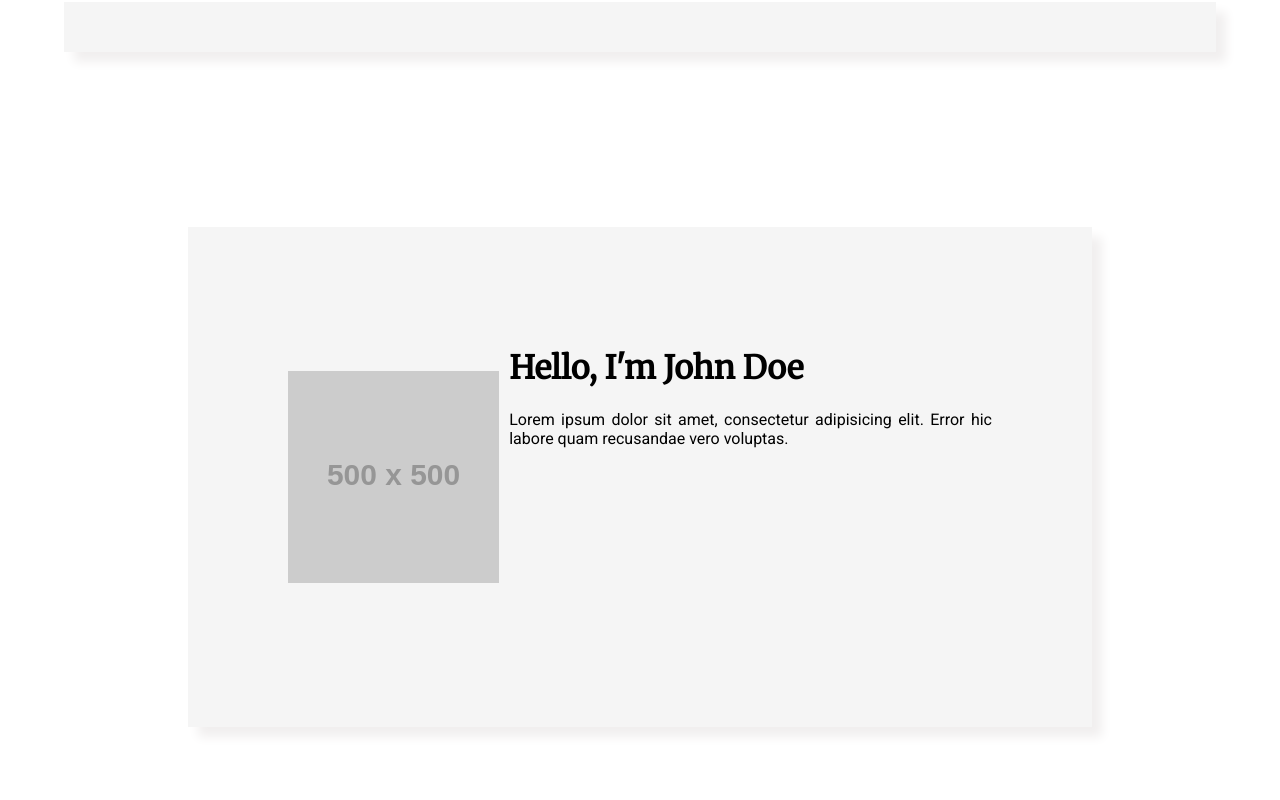
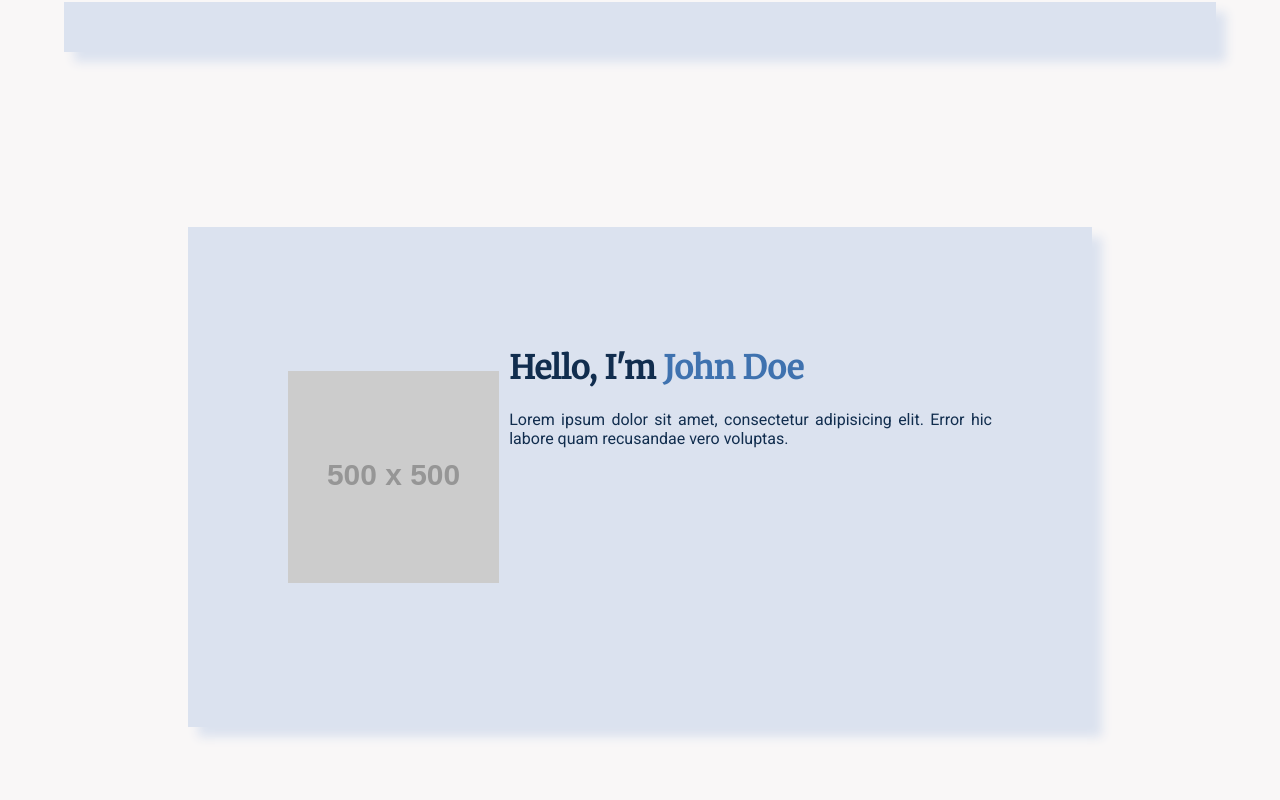
Before and after one commit to ranjithkumarravikumar52/Portfolio, a plain HTML site: page index.html in a window 1280 px wide. Shown: the top 800 px of the page. Drawn offline with Linux system fonts and the light colour scheme; placeholder pictures from the web are drawn by us.

Commit message:
#2. Color wheel sample 1

```diff
--- a/css/styles.css
+++ b/css/styles.css
@@ -1,5 +1,6 @@
 /* TODO media queries below once desktop version is finalized*/
 html, body {
+    background-color: #f9f7f7;
     font-weight: 300;
     margin: 0;
     /*font-family: 'Roboto', sans-serif;*/
@@ -7,8 +8,8 @@ html, body {
 }
 
 .nav-bar {
-    background-color: #F5F5F5;
-    box-shadow: 10px 10px 10px #F1EFEF;
+    background-color: #dbe2ef;
+    box-shadow: 10px 10px 10px #dbe2ef;
     margin: 2px auto;
     min-height: 50px;
     position: sticky;
@@ -18,8 +19,8 @@ html, body {
 }
 
 .hello-container, .objective-container, .summary-container {
-    background-color: #F5F5F5;
-    box-shadow: 10px 10px 10px #F1EFEF;
+    background-color: #dbe2ef;
+    box-shadow: 10px 10px 10px #dbe2ef;
     margin: 175px auto;
     max-height: 100%;
     min-height: 300px;
@@ -60,11 +61,19 @@ html, body {
 }
 
 .side-text-container .side-text-header {
+    color: #112d4e;
     font-family: 'Merriweather', serif;
+    /*color: #3f72af;*/
 }
 
 .side-text-container .side-text-description, .side-text-container .side-text-list {
+    color: #112d4e;
     font-family: 'Roboto', sans-serif;
+    /*color: #3f72af;*/
+}
+
+#userName {
+    color: #3f72af;
 }
 
 .side-text-container .side-text-list {
--- a/index.html
+++ b/index.html
@@ -17,7 +17,7 @@
 				<img alt="Ranjith's profile picture" class="profile-image" src="https://via.placeholder.com/500/">
 			</div>
 			<div class="side-text-container">
-				<h1 class="side-text-header">Hello, I'm John Doe</h1>
+				<h1 class="side-text-header">Hello, I'm <span id="userName">John Doe</span></h1>
 				<p class="side-text-description">Lorem ipsum dolor sit amet, consectetur adipisicing elit. Error hic
 					labore
 					quam
```
